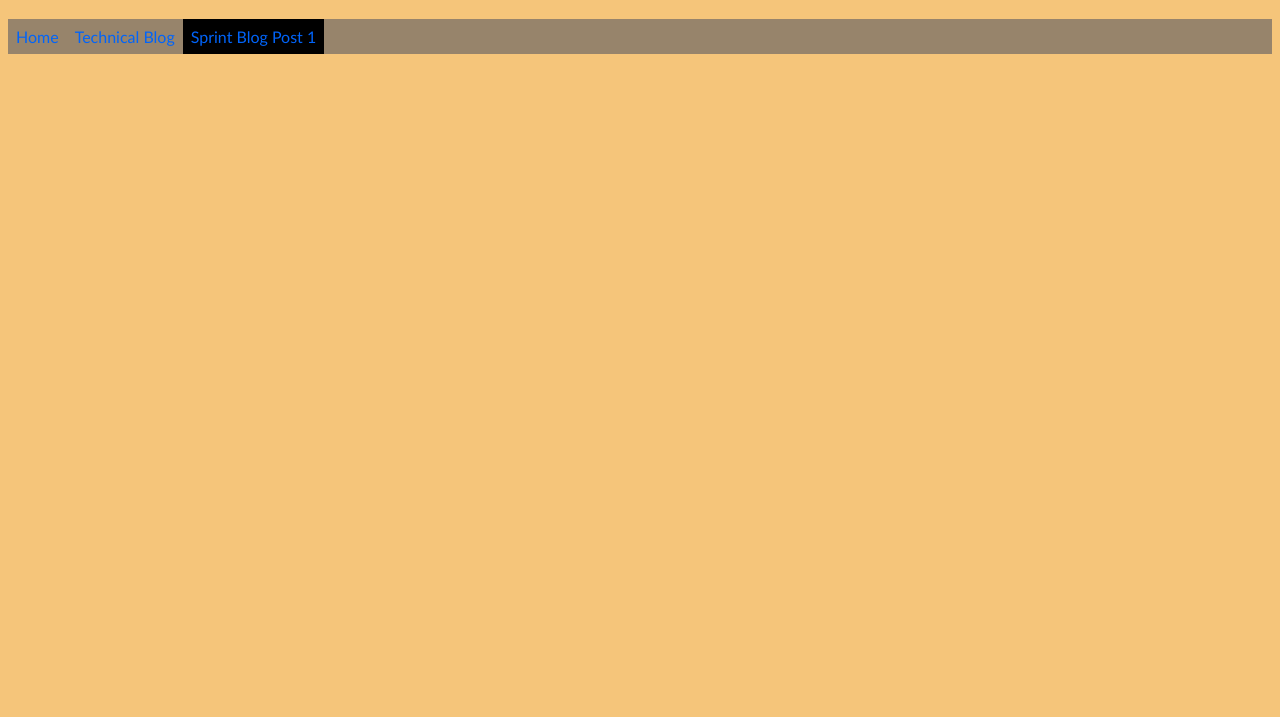
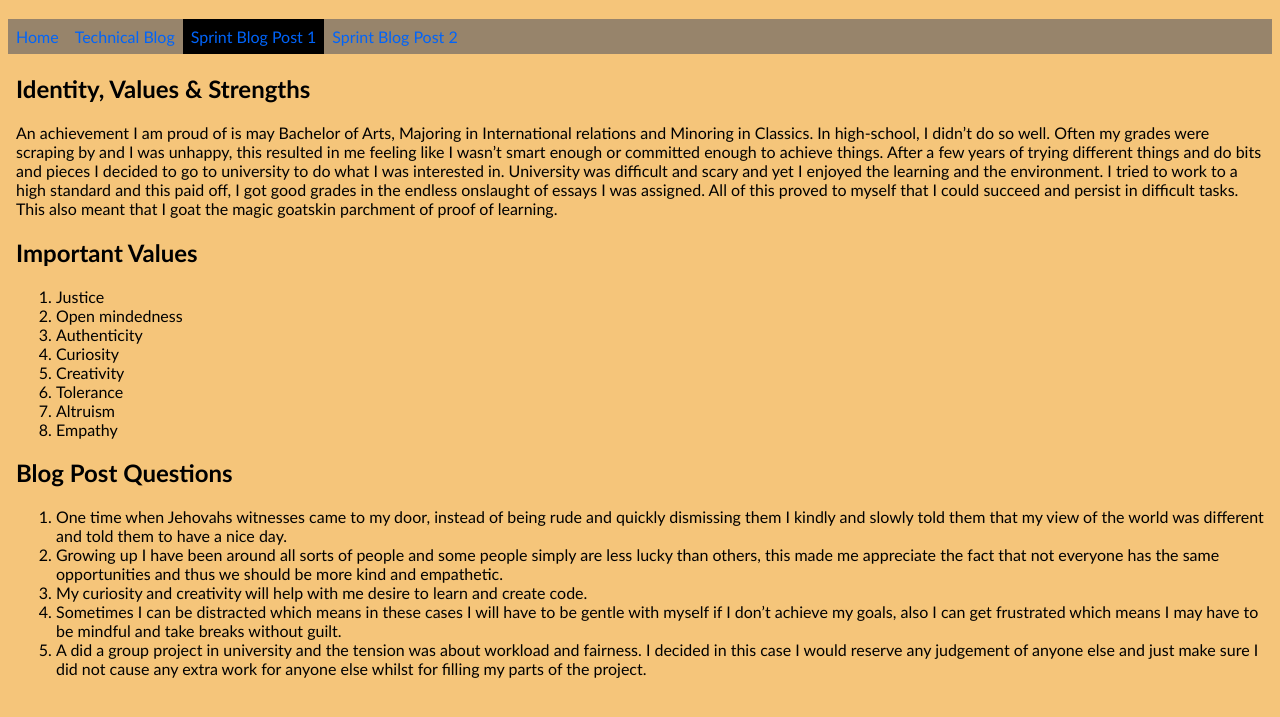
Before and after one commit to hokipoki123/hokipoki123.github.io, a plain HTML site: page blog/identity-values.html in a window 1280 px wide. Shown: the part 63-780 px from the top of the page. Drawn offline with Linux system fonts and the light colour scheme.

Commit message:
Hopefully done blog stuff

```diff
--- a/blog/identity-values.html
+++ b/blog/identity-values.html
@@ -1,5 +1,5 @@
 <!DOCTYPE html>
-<html>
+<html lang="en">
   <head>
     <title>Allie's Sprints</title>
     <meta name="viewport" content="width=device-width, initial-scale=1" />
@@ -20,23 +20,72 @@
           <a href="/blog/html-css.html">Technical Blog</a>
         </li>
         <li>
-          <a class="active" href="/blog/identity-values.html">Sprint Blog Post 1</a>
+          <a class="active" href="/blog/identity-values.html"
+            >Sprint Blog Post 1</a
+          >
+        </li>
+        <li>
+          <a href="/blog/learning-plan.html">Sprint Blog Post 2</a>
         </li>
       </ul>
     </div>
     <div class="content">
-      <h2>
-
-      </h2>
+      <h2>Identity, Values & Strengths</h2>
       <p>
-
+        An achievement I am proud of is may Bachelor of Arts, Majoring in
+        International relations and Minoring in Classics. In high-school, I
+        didn’t do so well. Often my grades were scraping by and I was unhappy,
+        this resulted in me feeling like I wasn’t smart enough or committed
+        enough to achieve things. After a few years of trying different things
+        and do bits and pieces I decided to go to university to do what I was
+        interested in. University was difficult and scary and yet I enjoyed the
+        learning and the environment. I tried to work to a high standard and
+        this paid off, I got good grades in the endless onslaught of essays I
+        was assigned. All of this proved to myself that I could succeed and
+        persist in difficult tasks. This also meant that I goat the magic
+        goatskin parchment of proof of learning.
       </p>
-      <p>
-
-      </p>
-      <p>
-
-      </p>
+      <h2>Important Values</h2>
+      <ol>
+        <li>Justice</li>
+        <li>Open mindedness</li>
+        <li>Authenticity</li>
+        <li>Curiosity</li>
+        <li>Creativity</li>
+        <li>Tolerance</li>
+        <li>Altruism</li>
+        <li>Empathy</li>
+      </ol>
+      <h2>Blog Post Questions</h2>
+      <ol>
+        <li>
+          One time when Jehovahs witnesses came to my door, instead of being
+          rude and quickly dismissing them I kindly and slowly told them that my
+          view of the world was different and told them to have a nice day.
+        </li>
+        <li>
+          Growing up I have been around all sorts of people and some people
+          simply are less lucky than others, this made me appreciate the fact
+          that not everyone has the same opportunities and thus we should be
+          more kind and empathetic.
+        </li>
+        <li>
+          My curiosity and creativity will help with me desire to learn and
+          create code.
+        </li>
+        <li>
+          Sometimes I can be distracted which means in these cases I will have
+          to be gentle with myself if I don’t achieve my goals, also I can get
+          frustrated which means I may have to be mindful and take breaks
+          without guilt.
+        </li>
+        <li>
+          A did a group project in university and the tension was about workload
+          and fairness. I decided in this case I would reserve any judgement of
+          anyone else and just make sure I did not cause any extra work for
+          anyone else whilst for filling my parts of the project.
+        </li>
+      </ol>
     </div>
   </body>
 </html>
```
Also changed, not shown: blog/html-css.html (+3 -0 lines), blog/learning-plan.html (added, +44 -0 lines), index.html (+3 -0 lines).
